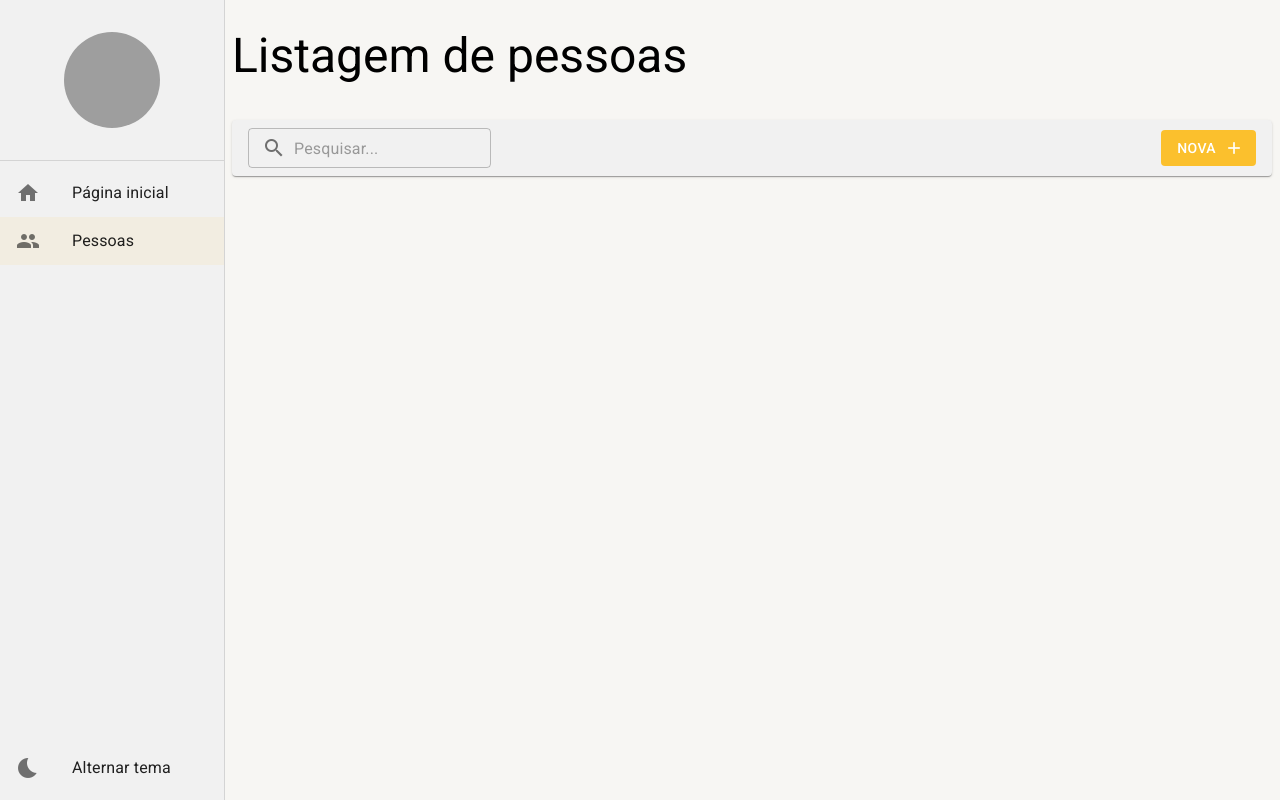
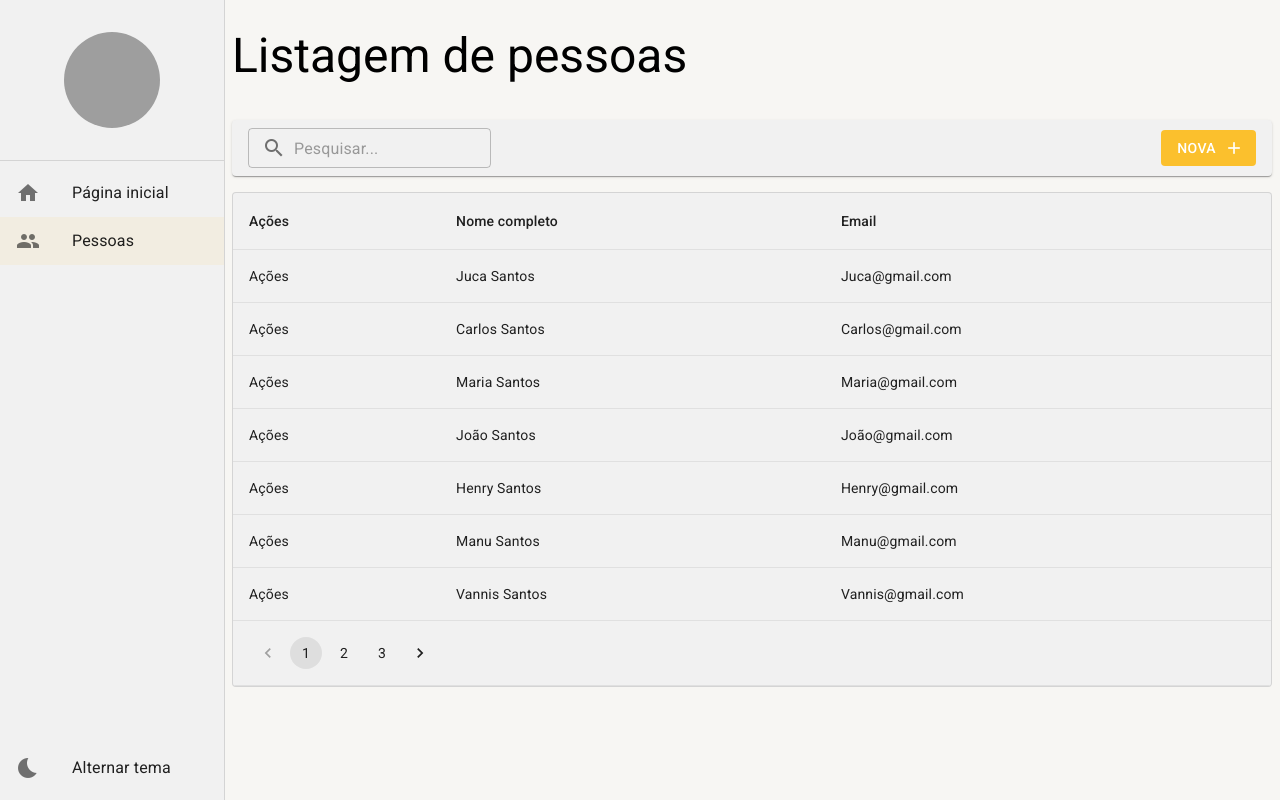
Before and after one commit to CarlosEduDev/MatUI-TSC, a React (Vite) app in the folder material-ui/: page /pessoas in a window 1280 px wide. Built offline with nearby package versions, Linux system fonts and the light colour scheme; data requests are answered from the project's data file; grey boxes are pictures that could not be loaded.

Commit message:
feat: Melhorias na Listagem de Pessoas.

```diff
--- a/material-ui/mock/database.json
+++ b/material-ui/mock/database.json
@@ -4,7 +4,122 @@
          "id": 1,
          "email": "Juca@gmail.com",
          "cidadeId": "1",
+         "nomeCompleto": "Juca Santos"
+      },
+      {
+         "id": 2,
+         "email": "Carlos@gmail.com",
+         "cidadeId": "1",
          "nomeCompleto": "Carlos Santos"
+      },
+      {
+         "id": 3,
+         "email": "Maria@gmail.com",
+         "cidadeId": "1",
+         "nomeCompleto": "Maria Santos"
+      },
+      {
+         "id": 4,
+         "email": "João@gmail.com",
+         "cidadeId": "1",
+         "nomeCompleto": "João Santos"
+      },
+      {
+         "id": 5,
+         "email": "Henry@gmail.com",
+         "cidadeId": "1",
+         "nomeCompleto": "Henry Santos"
+      },
+      {
+         "id": 6,
+         "email": "Manu@gmail.com",
+         "cidadeId": "1",
+         "nomeCompleto": "Manu Santos"
+      },
+      {
+         "id": 7,
+         "email": "Vannis@gmail.com",
+         "cidadeId": "1",
+         "nomeCompleto": "Vannis Santos"
+      },
+      {
+         "id": 8,
+         "email": "Nally@gmail.com",
+         "cidadeId": "1",
+         "nomeCompleto": "Nally Santos"
+      },
+      {
+         "id": 9,
+         "email": "Lucas@gmail.com",
+         "cidadeId": "1",
+         "nomeCompleto": "Lucas Santos"
+      },
+      {
+         "id": 10,
+         "email": "Paula@gmail.com",
+         "cidadeId": "1",
+         "nomeCompleto": "Paula Santos"
+      },
+      {
+         "id": 11,
+         "email": "Gabriel@gmail.com",
+         "cidadeId": "1",
+         "nomeCompleto": "Kaul Silva"
+      },
+      {
+         "id": 12,
+         "email": "Batista@gmail.com",
+         "cidadeId": "1",
+         "nomeCompleto": "Batista Silva"
+      },
+      {
+         "id": 13,
+         "email": "Roberto@gmail.com",
+         "cidadeId": "1",
+         "nomeCompleto": "Roberto Santos"
+      },
+      {
+         "id": 14,
+         "email": "Manu@gmail.com",
+         "cidadeId": "1",
+         "nomeCompleto": "Manu Santos"
+      },
+      {
+         "id": 15,
+         "email": "Daniele@gmail.com",
+         "cidadeId": "1",
+         "nomeCompleto": "Daniele Santos"
+      },
+      {
+         "id": 16,
+         "email": "Nally@gmail.com",
+         "cidadeId": "1",
+         "nomeCompleto": "Nally Santos"
+      },
+      {
+         "id": 17,
+         "email": "Lucas@gmail.com",
+         "cidadeId": "1",
+         "nomeCompleto": "Lucas Santos"
+      },
+      {
+         "id": 18,
+         "email": "Paula@gmail.com",
+         "cidadeId": "1",
+         "nomeCompleto": "Paula Santos"
+      },
+      {
+         "id": 19,
+         "email": "Gabriel@gmail.com",
+         "cidadeId": "1",
+         "nomeCompleto": "Gabriel Silva"
+      },
+      {
+         "id": 20,
+         "email": "Aurelion@gmail.com",
+         "cidadeId": "1",
+         "nomeCompleto": "Aurelion Silva"
       }
+
    ]
 }
--- a/material-ui/src/pages/pessoas/ListagemDePessoas.tsx
+++ b/material-ui/src/pages/pessoas/ListagemDePessoas.tsx
@@ -1,48 +1,112 @@
-import { useSearchParams } from "react-router-dom"
-import { FerramentasDeListagem } from "../../shared/components"
+import { useEffect, useMemo, useState } from 'react';
 
-import { LayoutBaseDePagina } from "../../shared/layouts"
-import { useEffect, useMemo } from "react"
-import { PessoasService } from "../../shared/services/api/pessoas/PessoasServices"
-import {useDebounce} from '../../shared/hooks'
+import { LinearProgress, Pagination, Paper, Table, TableBody, TableCell, TableContainer, TableFooter, TableHead, TableRow } from '@mui/material';
+import { useSearchParams } from 'react-router-dom';
+
+import { IListagemPessoa } from '../../shared/services/api/pessoas/PessoasServices';
+import { PessoasService } from '../../shared/services/api/pessoas/PessoasServices';
+import { FerramentasDeListagem } from '../../shared/components';
+import { LayoutBaseDePagina } from '../../shared/layouts';
+import { useDebounce } from '../../shared/hooks';
+import { Enviroment } from '../../shared/environment';
 
 
 export const ListagemDePessoas: React.FC = () => {
-   const [searchParams, setSearchParams] = useSearchParams()
+  const [searchParams, setSearchParams] = useSearchParams();
+  const { debounce } = useDebounce();
 
-   const { debouce } = useDebounce(3000, false);
+  const [rows, setRows] = useState<IListagemPessoa[]>([]);
+  const [isLoading, setIsLoading] = useState(true);
+  const [totalCount, setTotalCount] = useState(0);
+
 
   const busca = useMemo(() => {
-      return searchParams.get('busca') || ''
+    return searchParams.get('busca') || '';
   }, [searchParams]);
 
+  const pagina = useMemo(() => {
+    return Number(searchParams.get('pagina') || '1');
+  }, [searchParams]);
+
+
   useEffect(() => {
+    setIsLoading(true);
 
-      debouce(() =>{
-         PessoasService.getAll(1, busca)
+    debounce(() => {
+      PessoasService.getAll(pagina, busca)
         .then((result) => {
-            if(result instanceof Error){
+          setIsLoading(false);
+
+          if (result instanceof Error) {
             alert(result.message);
-               return;
-            }else{
-               console.log(result)
+          } else {
+            console.log(result);
+
+            setTotalCount(result.totalCount);
+            setRows(result.data);
           }
-      })
         });
-   },[busca]);
+    });
+  }, [busca, pagina]);
 
-   return(
-      <LayoutBaseDePagina titulo="Listagem de pessoas"
+
+  return (
+    <LayoutBaseDePagina
+      titulo='Listagem de pessoas'
       barraDeFerramentas={
         <FerramentasDeListagem
-         textoBotaoNovo="Nova"
           mostrarInputBusca
-         textoDaBusca = {busca}
-         aoMudarTextoDeBusca={texto => setSearchParams({ busca : texto}, {replace : true})}
+          textoDaBusca={busca}
+          textoBotaoNovo='Nova'
+          aoMudarTextoDeBusca={texto => setSearchParams({ busca: texto, pagina: '1' }, { replace: true })}
         />
       }
     >
+      <TableContainer component={Paper} variant="outlined" sx={{ m: 1, width: 'auto' }}>
+        <Table>
+          <TableHead>
+            <TableRow>
+              <TableCell>Ações</TableCell>
+              <TableCell>Nome completo</TableCell>
+              <TableCell>Email</TableCell>
+            </TableRow>
+          </TableHead>
+          <TableBody>
+            {rows.map(row => (
+              <TableRow key={row.id}>
+                <TableCell>Ações</TableCell>
+                <TableCell>{row.nomeCompleto}</TableCell>
+                <TableCell>{row.email}</TableCell>
+              </TableRow>
+            ))}
+          </TableBody>
 
+          {totalCount === 0 && !isLoading && (
+            <caption>{Enviroment.LISTAGEM_VAZIA}</caption>
+          )}
+
+          <TableFooter>
+            {isLoading && (
+              <TableRow>
+                <TableCell colSpan={3}>
+                  <LinearProgress variant='indeterminate' />
+                </TableCell>
+              </TableRow>
+            )}
+            {(totalCount > 0 && totalCount > Enviroment.LIMITE_DE_LINHAS) && (
+              <TableRow>
+                <TableCell colSpan={3}>
+                  <Pagination
+                    page={pagina}
+                    count={Math.ceil(totalCount / Enviroment.LIMITE_DE_LINHAS)}
+                    onChange={(_, newPage) => setSearchParams({ busca, pagina: newPage.toString() }, { replace: true })}
+                  />
+                </TableCell>
+              </TableRow>
+            )}
+          </TableFooter>
+        </Table>
+      </TableContainer>
     </LayoutBaseDePagina>
-   )
-}
+  );
+};
--- a/material-ui/src/shared/components/ferramentas-da-listagem/FerramentasDeListagem.tsx
+++ b/material-ui/src/shared/components/ferramentas-da-listagem/FerramentasDeListagem.tsx
@@ -1,3 +1,4 @@
+
 
 import { Box, Button, Icon, InputAdornment, Paper, TextField, useTheme } from "@mui/material";
 
--- a/material-ui/src/shared/environment/index.ts
+++ b/material-ui/src/shared/environment/index.ts
@@ -2,19 +2,19 @@
 
 export const Enviroment = {
    /**
-    * Define a quantidade de linhas a ser carregada por padrão nas listagens
+    * Define a quantidade de linhas a ser carregada por padrão nas listagens de pessoas.
     */
 
-   LIMITE_DE_LINHAS: 10,
+   LIMITE_DE_LINHAS: 7,
 
    /**
-    *  Placeholder exibido nas inputs
+    *  Placeholder exibido nas inputs.
     */
 
    INPUT_DE_BUSCA: 'Pesquisar...',
 
    /**
-    * Texto exibido quando nenhum registro é encontrado em uma listagem
+    * Texto exibido quando nenhum registro é encontrado em uma listagem.
     */
 
    LISTAGEM_VAZIA: 'Nenhum registro encontrado.',
--- a/material-ui/src/shared/hooks/UseDebounce.ts
+++ b/material-ui/src/shared/hooks/UseDebounce.ts
@@ -1,22 +1,45 @@
-import {useCallback, useRef} from 'react'
+import { useCallback, useRef } from 'react';
 
-export const useDebounce = (delay = 300, notDelayFirtTime = true) => {
+
+export const useDebounce = (delay = 300, notDelayInFirstTime = true) => {
+  const isFirstTime = useRef(notDelayInFirstTime);
   const debouncing = useRef<NodeJS.Timeout>();
-const isFirstTime = useRef(notDelayFirtTime);
 
-   const debouce = useCallback((func: () => void) => {
 
-      if(isFirstTime.current){
+  const debounce = useCallback((func: () => void) => {
+    if (isFirstTime.current) {
       isFirstTime.current = false;
       func();
-
-      }else{
-         if(debouncing.current){
+    } else {
+      if (debouncing.current) {
         clearTimeout(debouncing.current);
       }
       debouncing.current = setTimeout(() => func(), delay);
     }
   }, [delay]);
 
-   return{debouce};
+  return { debounce };
 };
+
+// import {useCallback, useRef} from 'react'
+
+// export const useDebounce = (delay = 300, notDelayFirtTime = true) => {
+// const debouncing = useRef<NodeJS.Timeout>();
+// const isFirstTime = useRef(notDelayFirtTime);
+
+//    const debounce = useCallback((func: () => void) => {
+
+//       if(isFirstTime.current){
+//          isFirstTime.current = false;
+//          func();
+
+//       }else{
+//          if(debouncing.current){
+//             clearTimeout(debouncing.current);
+//          }
+//          debouncing.current = setTimeout(() => func(), delay);
+//       }
+//    }, [delay]);
+
+//    return{debounce};
+// };
--- a/material-ui/src/shared/services/api/pessoas/PessoasServices.ts
+++ b/material-ui/src/shared/services/api/pessoas/PessoasServices.ts
@@ -1,31 +1,33 @@
+
+
 import { Enviroment } from "../../../environment";
 
 import { Api } from "../axios-config";
 
-interface IListagemPessoa {
+export interface IListagemPessoa {
    id: number;
    email: string,
    cidadeId: number,
    nomeCompleto: string,
 }
 
-interface IDetalhePessoa {
+export interface IDetalhePessoa {
    id: number;
    email: string,
    cidadeId: number,
    nomeCompleto: string,
 }
 
-type IPessoaComTtotlaCount = {
+type IPessoaComTotalCount = {
    data: IListagemPessoa[],
    totalCount: number,
 }
 
 
 
-const getAll = async( page= 1, filter = ''): Promise<IPessoaComTtotlaCount | Error> => {
+const getAll = async( page= 1, filter = ''): Promise<IPessoaComTotalCount | Error> => {
    try{
-      const urlRelative = `/pessoas?_page=${page}&_limit=${Enviroment.LIMITE_DE_LINHAS}&nomeCompleto_like${filter}`;
+      const urlRelative = `/pessoas?_page=${page}&_limit=${Enviroment.LIMITE_DE_LINHAS}&nomeCompleto_like=${filter}`;
 
       const { data, headers } = await Api.get(urlRelative);
 
```
Lines whose indentation alone changed are shown as unchanged.
